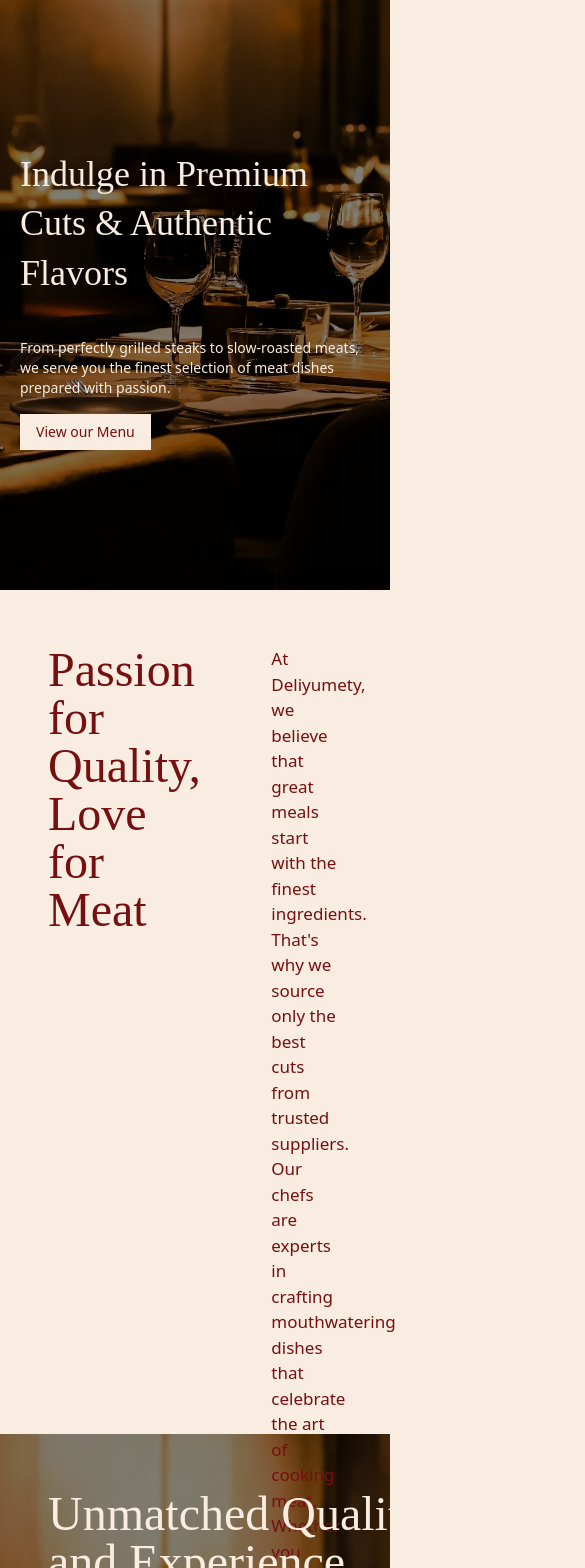
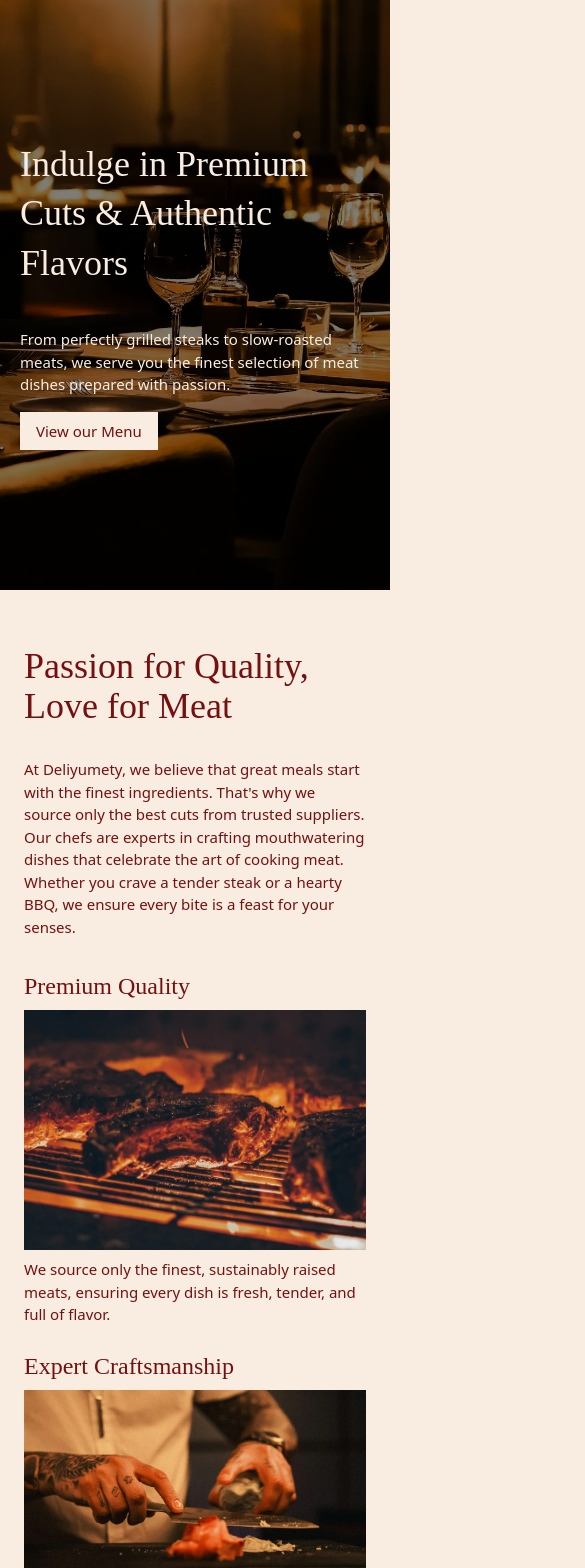
Before and after one commit to mauromltn/pamiro, a Next.js app: page / in a window 390 px wide. Shown: the part 254-1822 px from the top of the page, 585 px wide, since content can reach past the window. Built offline with nearby package versions, Linux system fonts and the light colour scheme; a web font is replaced by a local one.

Commit message:
style: Add responsiveness to About component

```diff
--- a/src/components/About.tsx
+++ b/src/components/About.tsx
@@ -19,20 +19,20 @@
 
 export default function About() {
    return (
-      <section id='about' className='h-screen grid grid-cols-3 gap-4 px-12 py-14'>
-         <h2 className='font-gambarino text-5xl'>Passion for Quality, Love for Meat</h2>
+      <section id='about' className='min-h-screen grid grid-cols-1 sm:grid-cols-3 gap-4 px-6 sm:px-12 py-14'>
+         <h2 className='font-gambarino text-4xl sm:text-5xl mb-4 sm:mb-0'>Passion for Quality, Love for Meat</h2>
 
-         <section className='col-span-2 content-end ml-30'>
-            <p className='text-[17px] mb-12'>
+         <section className='sm:col-span-2 sm:content-end sm:ml-30'>
+            <p className='text-[15px] sm:text-[17px] mb-8 sm:mb-12'>
                At Deliyumety, we believe that great meals start with the finest ingredients. That&apos;s why we source only the best
                cuts from trusted suppliers. Our chefs are experts in crafting mouthwatering dishes that celebrate the art of
                cooking meat. Whether you crave a tender steak or a hearty BBQ, we ensure every bite is a feast for your senses.
             </p>
-            <section className='grid grid-cols-2 justify-between gap-8 [&>div>h3]:font-gambarino [&>div>h3]:text-3xl [&>div>p]:text-[17px]'>
+            <section className='grid grid-cols-1 sm:grid-cols-2 gap-6 sm:gap-8 [&>div>h3]:font-gambarino [&>div>h3]:text-2xl sm:[&>div>h3]:text-3xl [&>div>p]:text-[15px] sm:[&>div>p]:text-[17px]'>
                {features.map((feature, index) => (
-                  <div key={index} className='w-fit'>
+                  <div key={index} className='w-full sm:w-fit'>
                      <h3>{feature.title}</h3>
-                     <div className='relative w-90 h-90 my-2'>
+                     <div className='relative w-full h-60 sm:w-90 sm:h-90 my-2'>
                         <Image
                            src={feature.image}
                            alt={feature.alt}
--- a/src/components/Hero.tsx
+++ b/src/components/Hero.tsx
@@ -14,11 +14,11 @@
       />
       <div className='absolute inset-0 bg-black/50' />
 
-      <section className='absolute bottom-0 px-5 sm:px-12 pb-35 sm:pb-20 flex flex-col sm:flex-row justify-between sm:items-end text-[var(--primary)]'>
+      <section className='absolute bottom-0 px-5 sm:px-12 pb-35 sm:pb-20 flex flex-col sm:flex-row justify-between sm:items-end text-[var(--primary)] z-10'>
         <h1 className='sm:w-160 text-4xl mb-10 sm:mb-0 sm:text-6xl font-gambarino leading-snug'>Indulge in Premium Cuts & Authentic Flavors</h1>
         <div className='sm:w-1/4'>
-          <p className='mb-4 sm:mb-6 text-sm sm:text-[17px]'>From perfectly grilled steaks to slow-roasted meats, we serve you the finest selection of meat dishes prepared with passion.</p>
-          <Button redirectTo='/menu' className='text-[var(--secondary)] text-sm sm:text-[17px]'>View our Menu</Button>
+          <p className='mb-4 sm:mb-6 text-[15px] sm:text-[17px]'>From perfectly grilled steaks to slow-roasted meats, we serve you the finest selection of meat dishes prepared with passion.</p>
+          <Button redirectTo='/menu' className='text-[var(--secondary)] text-[15px] sm:text-[17px]'>View our Menu</Button>
         </div>
       </section>
     </main>
```
